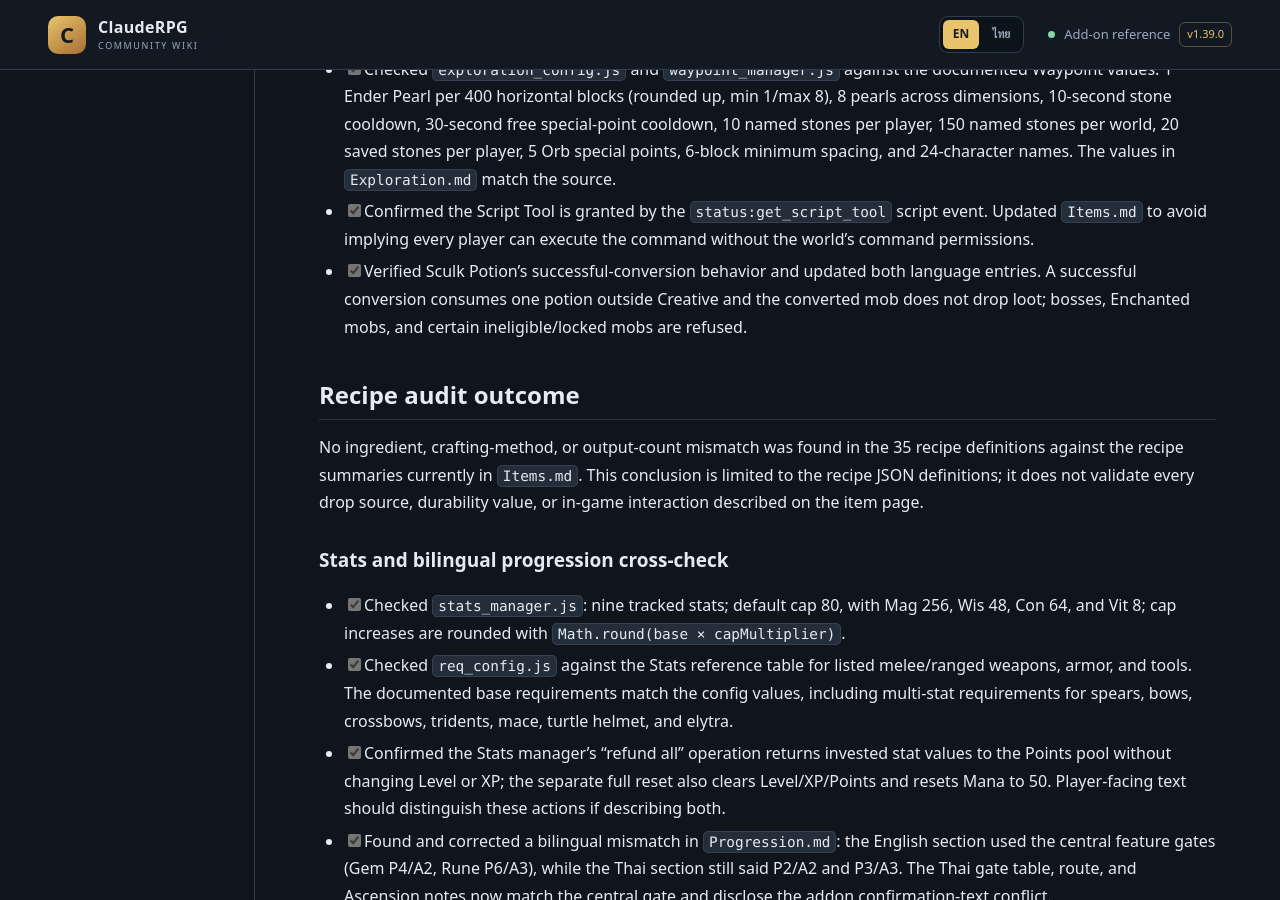
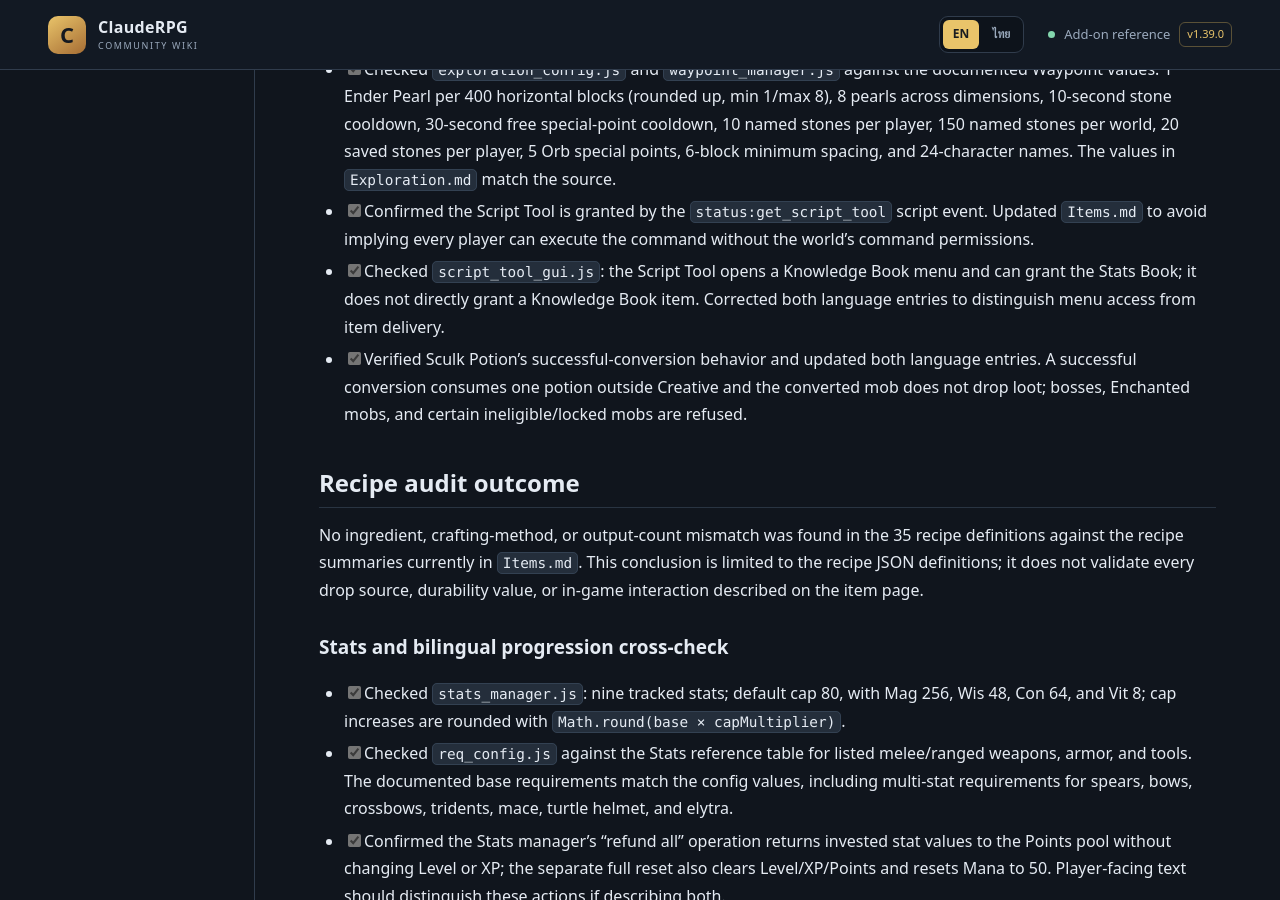
Before and after one commit to miniTorch25/ClaudeRPG-Wiki-V2, a Jekyll site: the page built from CONTENT-GAP-AUDIT.md, in a window 1280 px wide and 900 px high, scrolled down 5228 px. Built offline with Jekyll 4.4.1, drawn with Linux system fonts in a browser that asks for light colours; our own code applies the rules of GitHub Pages for plain Markdown files.

Commit message:
docs: record Script Tool item behavior correction

```diff
--- a/CONTENT-GAP-AUDIT.md
+++ b/CONTENT-GAP-AUDIT.md
@@ -121,6 +121,7 @@ The v1.39.0 addon package was retrieved from the Library and inspected directly.
 
 - [x] Checked `exploration_config.js` and `waypoint_manager.js` against the documented Waypoint values: 1 Ender Pearl per 400 horizontal blocks (rounded up, min 1/max 8), 8 pearls across dimensions, 10-second stone cooldown, 30-second free special-point cooldown, 10 named stones per player, 150 named stones per world, 20 saved stones per player, 5 Orb special points, 6-block minimum spacing, and 24-character names. The values in `Exploration.md` match the source.
 - [x] Confirmed the Script Tool is granted by the `status:get_script_tool` script event. Updated `Items.md` to avoid implying every player can execute the command without the world's command permissions.
+- [x] Checked `script_tool_gui.js`: the Script Tool opens a Knowledge Book menu and can grant the Stats Book; it does not directly grant a Knowledge Book item. Corrected both language entries to distinguish menu access from item delivery.
 - [x] Verified Sculk Potion's successful-conversion behavior and updated both language entries. A successful conversion consumes one potion outside Creative and the converted mob does not drop loot; bosses, Enchanted mobs, and certain ineligible/locked mobs are refused.
 
 ## Recipe audit outcome
```
